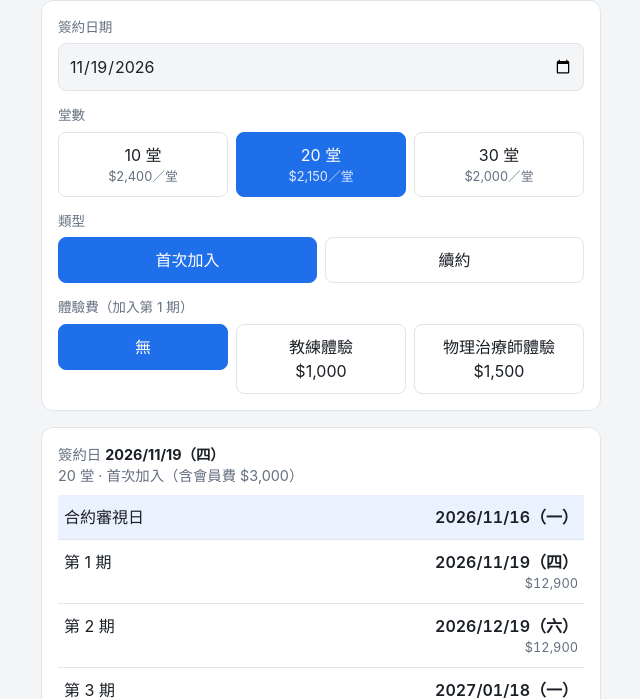
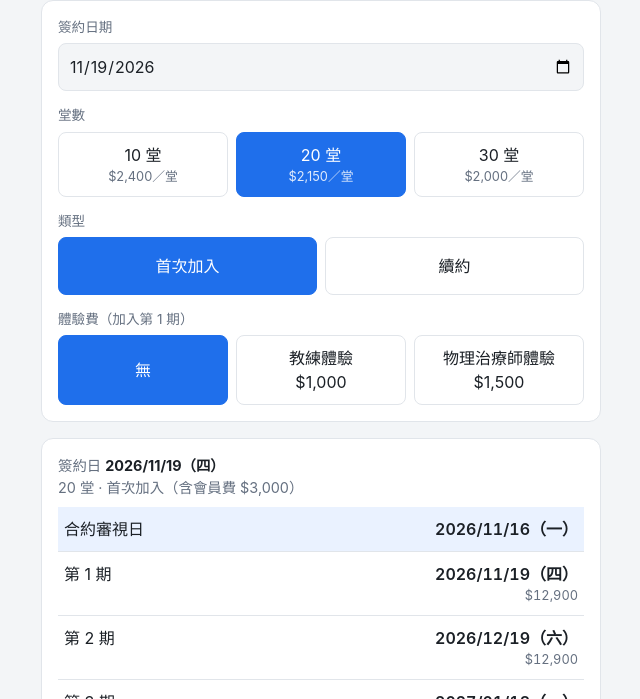
Before and after one commit to jiamin780918/gym-contract, a plain HTML site: page index.html in a window 1280 px wide. Shown: the part 78-777 px from the top of the page, without its empty margins (319-959 px from the left). Drawn offline with Linux system fonts and the light colour scheme.

Commit message:
Equal-size option buttons

```diff
--- a/index.html
+++ b/index.html
@@ -39,10 +39,10 @@
     background:var(--bg); color:var(--fg);
   }
   .seg { display:flex; gap:8px; }
-  .seg > div { flex:1; position:relative; }
+  .seg > div { flex:1 1 0; min-width:0; position:relative; display:flex; }
   .seg input { position:absolute; opacity:0; width:1px; height:1px; margin:0; }
   .seg label {
-    display:block; text-align:center; padding:10px 0; border:1px solid var(--line); border-radius:8px;
+    flex:1; display:flex; flex-direction:column; align-items:center; justify-content:center; text-align:center; padding:10px 4px; min-height:3.6em; border:1px solid var(--line); border-radius:8px;
     color:var(--fg); cursor:pointer; user-select:none; -webkit-user-select:none;
     -webkit-tap-highlight-color:transparent; touch-action:manipulation;
   }
```
